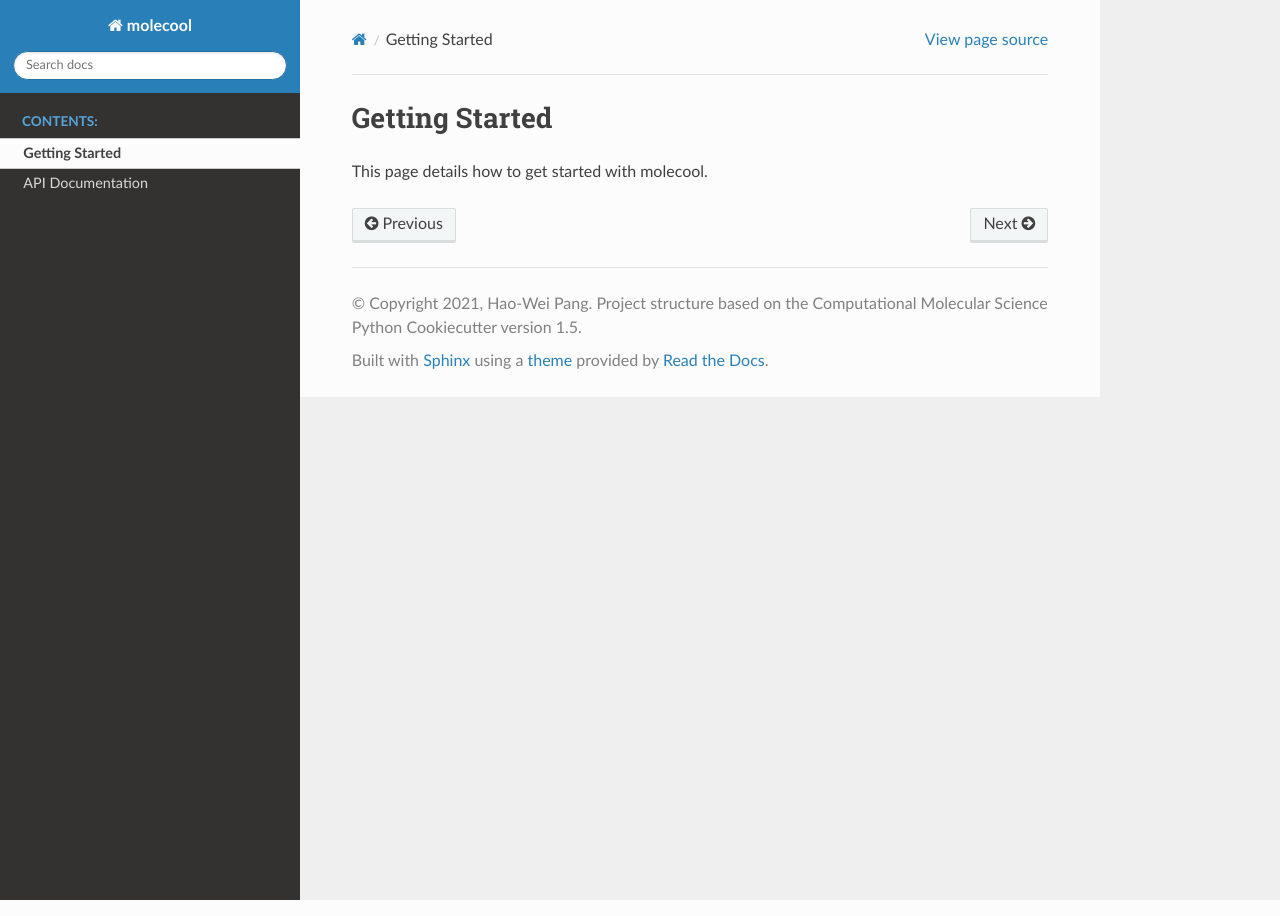
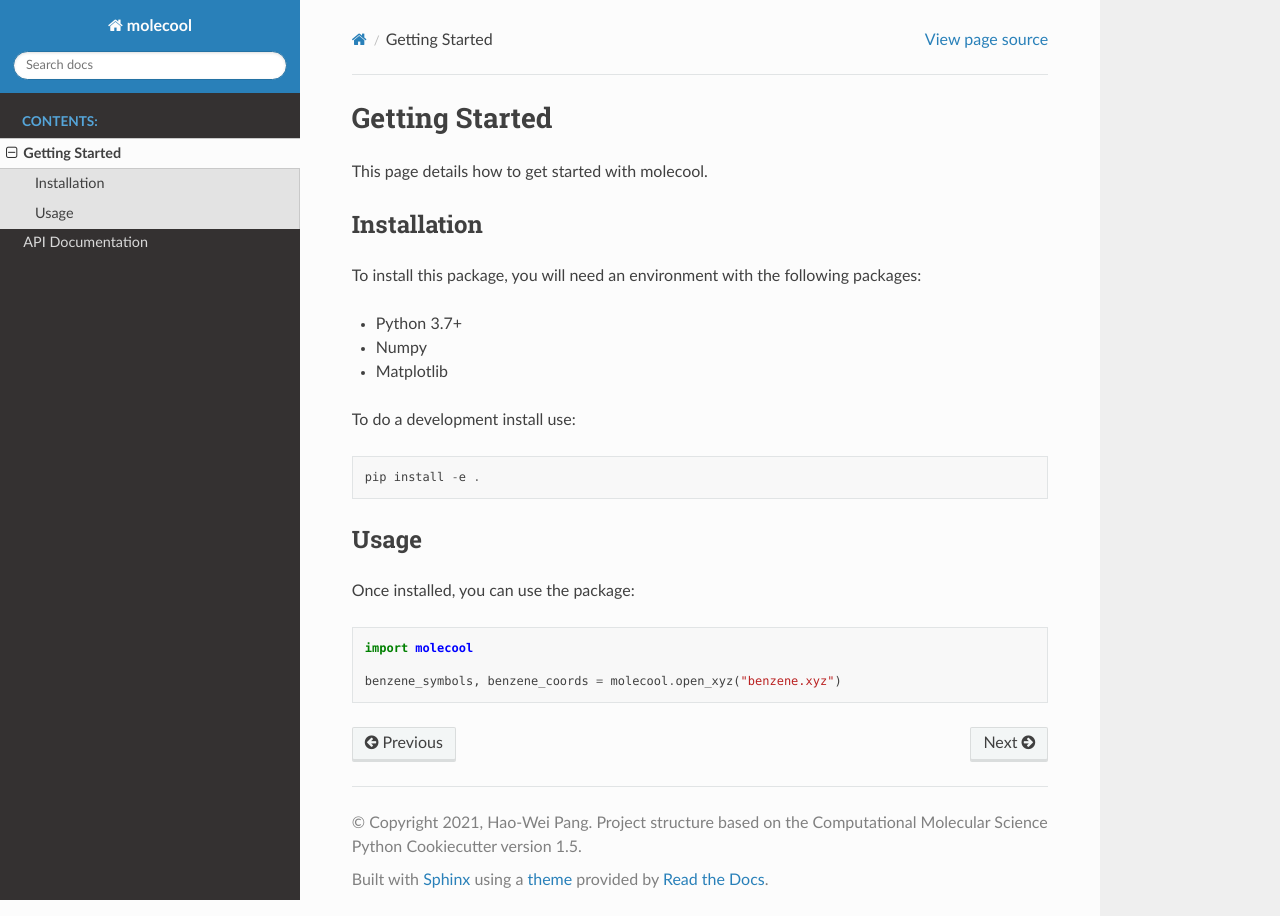
Before and after one commit to hwpang/molssi_best_practices_workshop, a Sphinx documentation site: the page built from docs/getting_started.rst, in a window 1280 px wide. Built offline with Sphinx 7.4.7 and the Read the Docs theme 2.0.0, drawn with Linux system fonts in a browser that asks for light colours; the version number could not be read and is left out.

Commit message:
add content to documentation

```diff
--- a/docs/api.rst
+++ b/docs/api.rst
@@ -5,3 +5,4 @@
    :toctree: autosummary
 
    molecool.canvas
+   molecool.calculate_distance
--- a/docs/getting_started.rst
+++ b/docs/getting_started.rst
@@ -2,3 +2,23 @@
 ===============
 
 This page details how to get started with molecool.
+
+Installation
+------------
+To install this package, you will need an environment with the following packages:
+
+* Python 3.7+
+* Numpy
+* Matplotlib
+
+To do a development install use::
+
+    pip install -e .
+
+Usage
+-----
+Once installed, you can use the package::
+
+    import molecool
+
+    benzene_symbols, benzene_coords = molecool.open_xyz("benzene.xyz")
--- a/docs/index.rst
+++ b/docs/index.rst
@@ -5,6 +5,9 @@
 
 Welcome to molecool's documentation!
 =========================================================
+molecool is a Python package which can read in, perform anallysis and visualize molecular coordinates.
+
+This is a demo package for MolSSI workshop.
 
 .. toctree::
    :maxdepth: 2
```
